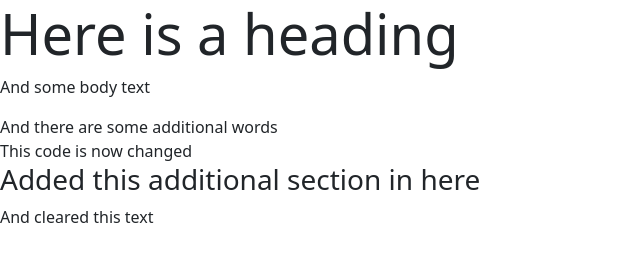
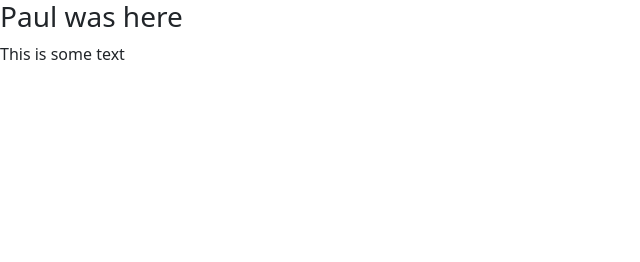
Before and after one commit to paulowi/DV100_T4_ClassProject_CocktailGuide, a plain HTML site: page index.html in a window 1280 px wide. Shown: the whole page, without its empty margins (0-640 px from the left). Drawn offline with nearby package versions, Linux system fonts and the light colour scheme.

Commit message:
add my name to index file

```diff
--- a/index.html
+++ b/index.html
@@ -11,18 +11,8 @@
   </head>
   <body>
 
-    <h1>Here is a heading</h1>
-    <div>
-      <p>And some body text</p>
-    </div>
-    <div>And there are some additional words</div>
-    <div>This code is now changed</div>
-    <h3>Added this additional section in here</h3>
-    <div>
-      <p>
-        And cleared this text
-      </p>
-    </div>
+    <h3>Paul was here</h3>
+    <p>This is some text</p>
 
     <!-- ------------------------------------------------------------------------------------------------ -->
     <!-- Nav Bar -->
```
